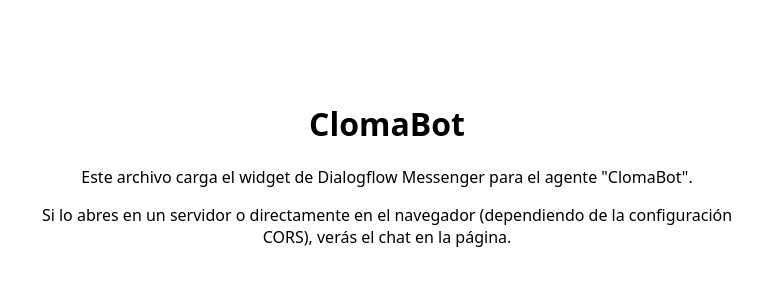
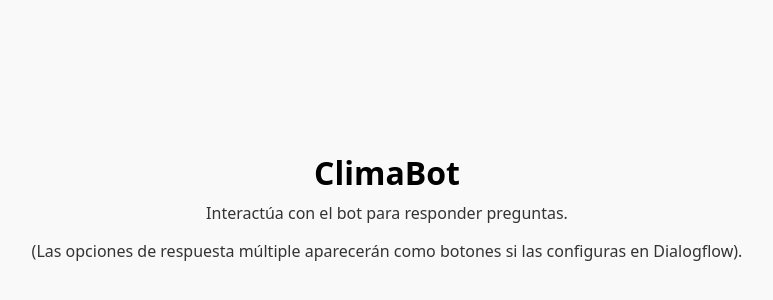
Before and after one commit to kevingmoralesc4-boop/ClimaBot, a plain HTML site: page index.html in a window 1280 px wide. Shown: the part 228-528 px from the top of the page, without its empty margins (253-1026 px from the left). Drawn offline with nearby package versions, Linux system fonts and the light colour scheme.

Commit message:
index.html

```diff
--- a/index.html
+++ b/index.html
@@ -3,31 +3,56 @@
   <head>
     <meta charset="utf-8" />
     <meta name="viewport" content="width=device-width, initial-scale=1" />
-    <title>ClomaBot — Demo</title>
-    <!-- Puedes ajustar estilos aquí -->
+    <title>ClimaBot — Demo</title>
     <style>
-      html, body { height: 100%; margin: 0; font-family: system-ui, Arial, sans-serif; }
-      .container { min-height: 100%; display: flex; align-items: center; justify-content: center; }
-      .info { text-align: center; max-width: 720px; padding: 1rem; }
-      /* Asegura que el df-messenger quede en una esquina si el componente lo permite */
-      df-messenger { --df-messenger-bot-message: #f1f1f1; }
+      html, body {
+        height: 100%;
+        margin: 0;
+        font-family: system-ui, Arial, sans-serif;
+        background: #f9f9f9;
+      }
+      .container {
+        min-height: 100%;
+        display: flex;
+        align-items: center;
+        justify-content: center;
+        flex-direction: column;
+        text-align: center;
+        padding: 2rem;
+      }
+      h1 {
+        margin-bottom: 0.5rem;
+      }
+      p {
+        margin-top: 0;
+        color: #333;
+      }
+      /* Puedes personalizar colores del chat aquí */
+      df-messenger {
+        --df-messenger-bot-message: #f1f1f1;
+        --df-messenger-button-titlebar-color: #1976d2;
+        --df-messenger-chat-background-color: #ffffff;
+        --df-messenger-send-icon: #1976d2;
+        --df-messenger-user-message: #e3f2fd;
+        position: fixed;
+        bottom: 16px;
+        right: 16px;
+      }
     </style>
   </head>
   <body>
     <div class="container">
-      <div class="info">
-        <h1>ClomaBot</h1>
-        <p>Este archivo carga el widget de Dialogflow Messenger para el agente "ClomaBot".</p>
-        <p>Si lo abres en un servidor o directamente en el navegador (dependiendo de la configuración CORS), verás el chat en la página.</p>
-      </div>
+      <h1>ClimaBot</h1>
+      <p>Interactúa con el bot para responder preguntas.</p>
+      <p>(Las opciones de respuesta múltiple aparecerán como botones si las configuras en Dialogflow).</p>
     </div>
 
-    <!-- Código proporcionado -->
+    <!-- Script del Messenger -->
     <script src="https://www.gstatic.com/dialogflow-console/fast/messenger/bootstrap.js?v=1"></script>
     <df-messenger
-      chat-title="ClomaBot"
+      chat-title="ClimaBot"
       agent-id="dd9839f0-e97d-4262-9fb6-c0f7066f4755"
-      language-code="es"
-    ></df-messenger>
+      language-code="es">
+    </df-messenger>
   </body>
 </html>
```
